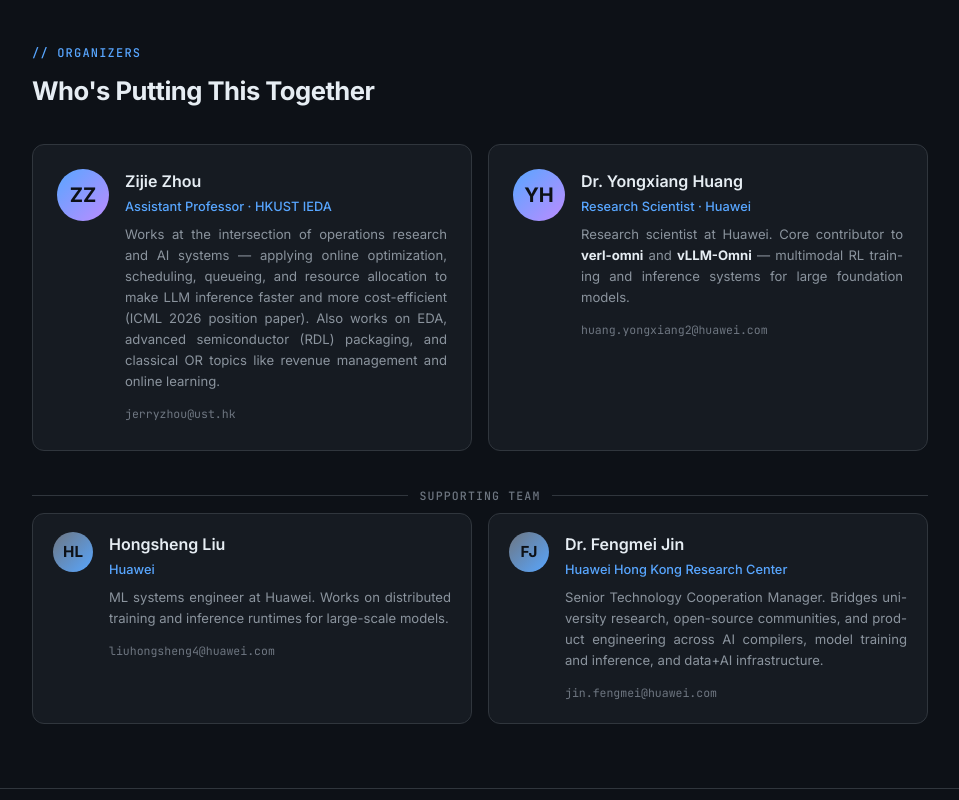
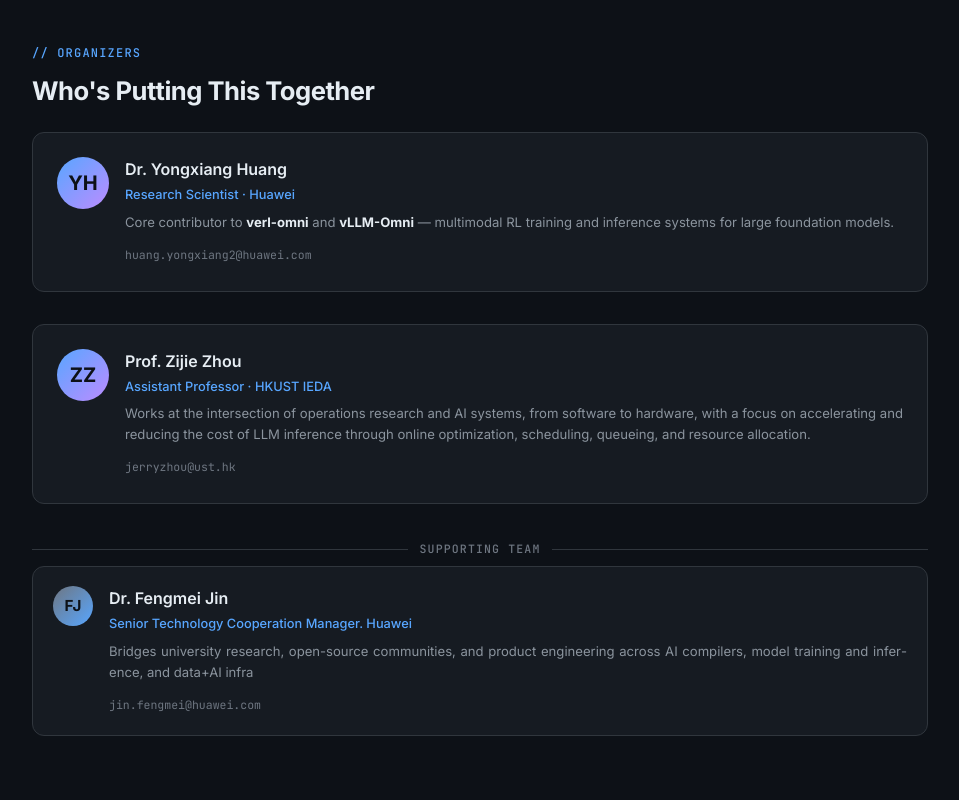
Before and after one commit to Ginger66/icml-social-2026-bridgingOSS, a plain HTML site: page index.html in a window 1280 px wide. Shown: the part 3620-4420 px from the top of the page, without its empty margins (160-1119 px from the left). Drawn offline with Linux system fonts and the light colour scheme.

Commit message:
Update index.html

```diff
--- a/index.html
+++ b/index.html
@@ -807,7 +807,7 @@
   </div>
 
   <div class="highlight-box" style="margin-top: 1.5rem;">
-    <strong>Deadline:</strong> Rolling, until slots fill — earlier submissions get priority. Reach out via <a href="mailto:jerryzhou@ust.hk" style="color: var(--accent-green); text-decoration: underline;">the organizers' email</a> with subject line <span class="mono">[ICML 2026 Social — Talk]</span>.
+    <strong>Deadline:</strong> Rolling, until slots fill — earlier submissions get priority. Reach out via <a href="mailto:jin.fengmei@ust.hk" style="color: var(--accent-green); text-decoration: underline;">the organizers' email</a> with subject line <span class="mono">[ICML 2026 Social — Talk]</span>.
   </div>
 </section>
 
@@ -857,45 +857,37 @@
 <section id="organizers">
   <div class="section-label">// Organizers</div>
   <h2>Who's Putting This Together</h2>
-
+  <div class="organizer-card">
+    <div class="organizer-avatar">YH</div>
+    <div class="organizer-info">
+      <h3>Dr. Yongxiang Huang</h3>
+      <div class="org">Research Scientist · Huawei</div>
+      <p>Core contributor to <strong>verl-omni</strong> and <strong>vLLM-Omni</strong> — multimodal RL training and inference systems for large foundation models.</p>
+      <a class="org-email" href="mailto:huang.yongxiang2@huawei.com">huang.yongxiang2@huawei.com</a>
+    </div>
+  </div>
   <div class="organizers-grid">
     <div class="organizer-card">
       <div class="organizer-avatar">ZZ</div>
       <div class="organizer-info">
-        <h3>Zijie Zhou</h3>
+        <h3>Prof. Zijie Zhou</h3>
         <div class="org">Assistant Professor · HKUST IEDA</div>
-        <p>Works at the intersection of operations research and AI systems — applying online optimization, scheduling, queueing, and resource allocation to make LLM inference faster and more cost-efficient (ICML 2026 position paper). Also works on EDA, advanced semiconductor (RDL) packaging, and classical OR topics like revenue management and online learning.</p>
+        <p>Works at the intersection of operations research and AI systems, from software to hardware, with a focus on accelerating and reducing the cost of LLM inference through online optimization, scheduling, queueing, and resource allocation.
+        </p>
         <a class="org-email" href="mailto:jerryzhou@ust.hk">jerryzhou@ust.hk</a>
       </div>
     </div>
-    <div class="organizer-card">
-      <div class="organizer-avatar">YH</div>
-      <div class="organizer-info">
-        <h3>Dr. Yongxiang Huang</h3>
-        <div class="org">Research Scientist · Huawei</div>
-        <p>Research scientist at Huawei. Core contributor to <strong>verl-omni</strong> and <strong>vLLM-Omni</strong> — multimodal RL training and inference systems for large foundation models.</p>
-        <a class="org-email" href="mailto:huang.yongxiang2@huawei.com">huang.yongxiang2@huawei.com</a>
-      </div>
-    </div>
+
   </div>
 
   <div class="organizers-subheading">Supporting Team</div>
   <div class="organizers-grid organizers-grid-compact">
     <div class="organizer-card">
-      <div class="organizer-avatar">HL</div>
-      <div class="organizer-info">
-        <h3>Hongsheng Liu</h3>
-        <div class="org">Huawei</div>
-        <p>ML systems engineer at Huawei. Works on distributed training and inference runtimes for large-scale models.</p>
-        <a class="org-email" href="mailto:liuhongsheng4@huawei.com">liuhongsheng4@huawei.com</a>
-      </div>
-    </div>
-    <div class="organizer-card">
       <div class="organizer-avatar">FJ</div>
       <div class="organizer-info">
         <h3>Dr. Fengmei Jin</h3>
-        <div class="org">Huawei Hong Kong Research Center</div>
-        <p>Senior Technology Cooperation Manager. Bridges university research, open-source communities, and product engineering across AI compilers, model training and inference, and data+AI infrastructure.</p>
+        <div class="org">Senior Technology Cooperation Manager. Huawei</div>
+        <p>Bridges university research, open-source communities, and product engineering across AI compilers, model training and inference, and data+AI infra</p>
         <a class="org-email" href="mailto:jin.fengmei@huawei.com">jin.fengmei@huawei.com</a>
       </div>
     </div>
@@ -914,10 +906,11 @@
     </p>
     <div class="hero-cta">
       <a href="#" class="btn btn-primary">✦ Register Now</a>
-      <a href="mailto:jerryzhou@ust.hk" class="btn btn-outline">📧 Contact Organizers</a>
+      <a href="mailto:jin.fengmei@huawei.com" class="btn btn-outline">📧 Contact Organizers</a>
     </div>
     <p style="margin-top: 1.5rem; font-size: 0.8rem; color: var(--text-dim);">
-      Registration link will be live shortly. Contact the organizers if you'd like to give a lightning talk.
+      Registration link will be live shortly.
+      Contact the organizers if you'd like to give a lightning talk.
     </p>
   </div>
 </div>
@@ -959,9 +952,9 @@
 <footer>
   <p>
     <strong style="color: var(--text-muted);">Bridging Research and Open-Source: A Social for the ML Open-Source Community</strong><br>
-    ICML 2026 · Organized by Zijie Zhou (HKUST) &amp; Dr. Yongxiang Huang (Huawei)<br>
-    With support from Hongsheng Liu and Dr. Fengmei Jin (Huawei)<br><br>
-    Questions? <a href="mailto:jerryzhou@ust.hk">Contact the organizers</a>
+    ICML 2026 · Organized by Dr. Yongxiang Huang (Huawei) &amp; Zijie Zhou (HKUST) <br>
+    With support from Dr. Fengmei Jin (Huawei)<br><br>
+    Questions? <a href="mailto:jin.fengmei@huawei.com">Contact the organizers</a>
   </p>
 </footer>
 
```
